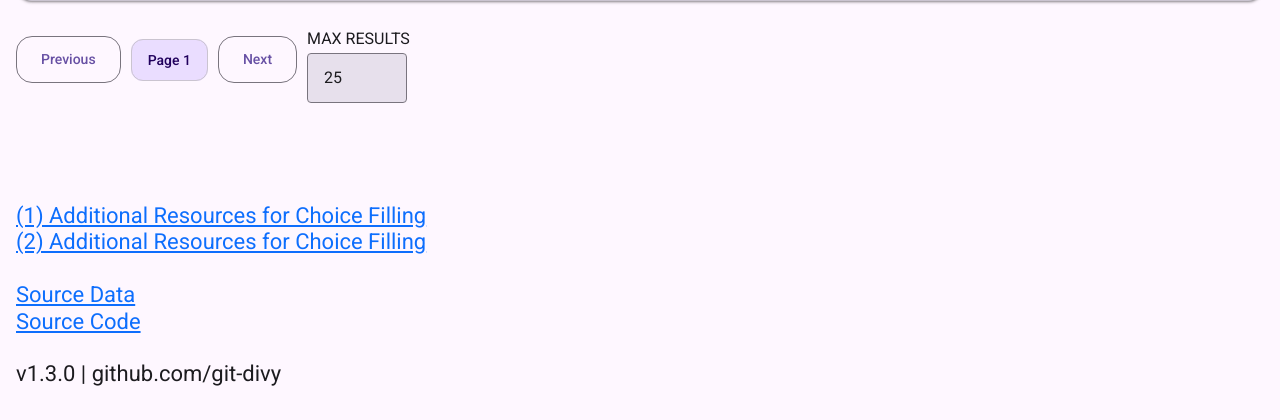
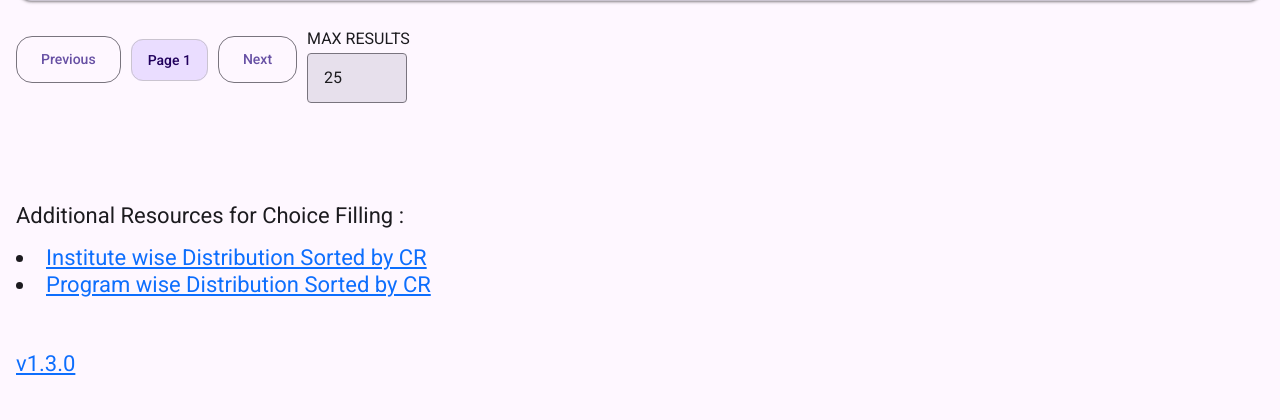
Before and after one commit to git-divy/uptac, a Flask app: page / in a window 1280 px wide. Shown: the part 618-1038 px from the top of the page. After the commit the page ends 993 px from the top, so only its background shows below. Run offline with Flask 3, Linux system fonts and the light colour scheme; data that the repository does not hold is empty; parts of the project's set-up code (start-up, migrations or seed data) failed here and were passed over.

Commit message:
Update index.html
Removed source data link because already present on github readme
bulletified add. res.

```diff
--- a/templates/index.html
+++ b/templates/index.html
@@ -592,19 +592,18 @@
       </div>
     </div>
     <h5>
-      <a href="/res">(1) Additional Resources for Choice Filling</a>
-      <br />
-      <a href="/res2">(2) Additional Resources for Choice Filling</a>
+      <p>Additional Resources for Choice Filling :</p>
+      <li>
+        <a href="/res">Institute wise Distribution Sorted by CR</a>
+      </li>
+
+      <li>
+        <a href="/res2">Program wise Distribution Sorted by CR</a>
+      </li>
       <br />
       <br />
-      <a
-        href="https://admissions.nic.in/UPTAC/applicant/report/orcrreport.aspx?enc=yVQCIiq12npg+pcvNJRdcww8ijHE0M3JICo+UehfedimJjvXET+LsPwN9AEcJEnE"
-        >Source Data</a
-      >
-      <br />
-      <a href="https://github.com/git-divy/uptac">Source Code</a>
-      <br /><br />
-      <p>v1.3.0 | github.com/git-divy</p>
+
+      <a href="https://github.com/git-divy/uptac">v1.3.0</a>
     </h5>
 
     <script>
```
